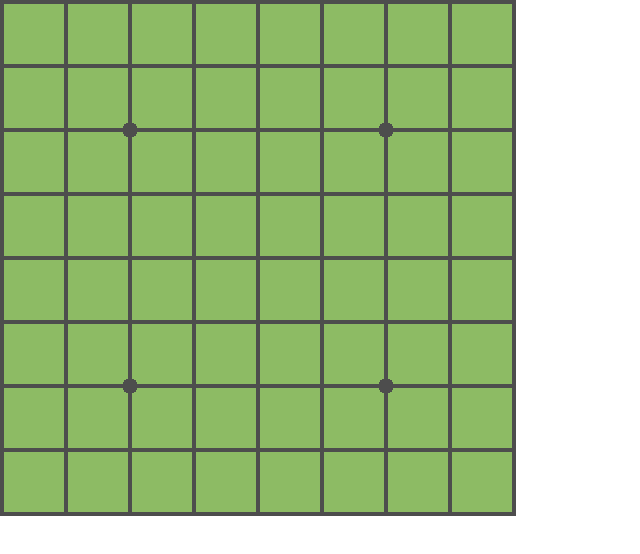
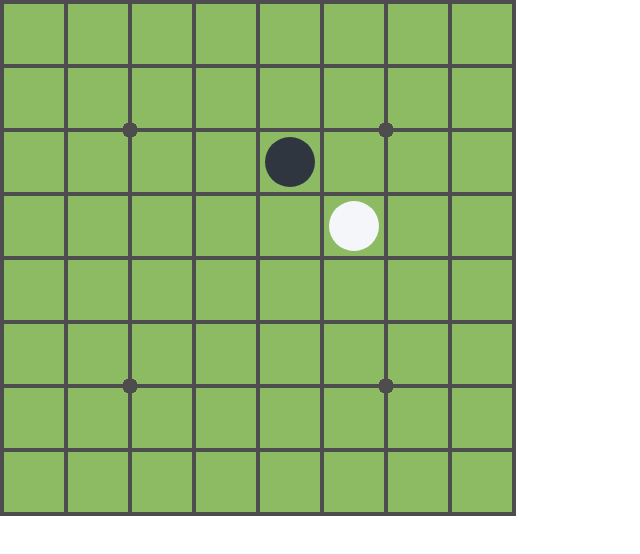
Before and after one commit to Eccsx/Reversia, a plain HTML site: page index.html in a window 1280 px wide. Shown: the whole page, without its empty margins (0-640 px from the left). Drawn offline with Linux system fonts and the light colour scheme.

Commit message:
:art: pieces design

```diff
--- a/index.html
+++ b/index.html
@@ -48,7 +48,10 @@
     <!-- E column -->
     <div class="board-cell" id="e1"></div>
     <div class="board-cell" id="e2"></div>
-    <div class="board-cell" id="e3"></div>
+    <div class="board-cell" id="e3">
+      <!-- ? test -->
+      <div class="black-piece"></div>
+    </div>
     <div class="board-cell" id="e4"></div>
     <div class="board-cell" id="e5"></div>
     <div class="board-cell" id="e6"></div>
@@ -58,7 +61,10 @@
     <div class="board-cell" id="f1"></div>
     <div class="board-cell" id="f2"></div>
     <div class="board-cell" id="f3"></div>
-    <div class="board-cell" id="f4"></div>
+    <div class="board-cell" id="f4">
+      <!-- ? test -->
+      <div class="white-piece"></div>
+    </div>
     <div class="board-cell" id="f5"></div>
     <div class="board-cell" id="f6"></div>
     <div class="board-cell" id="f7"></div>
--- a/style.css
+++ b/style.css
@@ -5,29 +5,36 @@ html, body {
 
 :root {
   /* dimensions */
-  --cell-side-length: 60px;
-  --cell-gap-length: 4px;
+  --cell-side: 60px;
+  --cell-gap: 4px;
   --cell-scooped-corner-radius: 5px;
+  --piece-diameter: 50px;
   /* colors */
   --board-color: rgb(77, 77, 77);
   --cell-color: rgb(141, 187, 100);
+  --black-piece-color: rgb(47, 54, 64);
+  --white-piece-color: rgb(245, 246, 250);
 }
 
 #reversi-board {
   display: inline-flex;
   flex-wrap: wrap;
   flex-direction: column;
-  width: calc(var(--cell-side-length) * 8 + var(--cell-gap-length) * 7);
-  height: calc(var(--cell-side-length) * 8 + var(--cell-gap-length) * 7);
-  gap: var(--cell-gap-length);
-  padding: var(--cell-gap-length);
+  width: calc(var(--cell-side) * 8 + var(--cell-gap) * 7);
+  height: calc(var(--cell-side) * 8 + var(--cell-gap) * 7);
+  gap: var(--cell-gap);
+  padding: var(--cell-gap);
   background-color: var(--board-color);
 }
 
 .board-cell {
   background-color: var(--cell-color);
-  width: var(--cell-side-length);
-  height: var(--cell-side-length);
+  width: var(--cell-side);
+  height: var(--cell-side);
+  /* center piece within */
+  display: flex;
+  align-items: center;
+  justify-content: center;
 }
 
 /* scooped corners */
@@ -50,3 +57,18 @@ html, body {
   background:
     radial-gradient(circle at bottom left, transparent var(--cell-scooped-corner-radius), var(--cell-color) 0);
 }
+
+/* piece */
+.white-piece {
+  background-color: var(--white-piece-color);
+  width: var(--piece-diameter);
+  height: var(--piece-diameter);
+  border-radius: 100%;
+}
+
+.black-piece {
+  background-color: var(--black-piece-color);
+  width: var(--piece-diameter);
+  height: var(--piece-diameter);
+  border-radius: 100%;
+}
```
